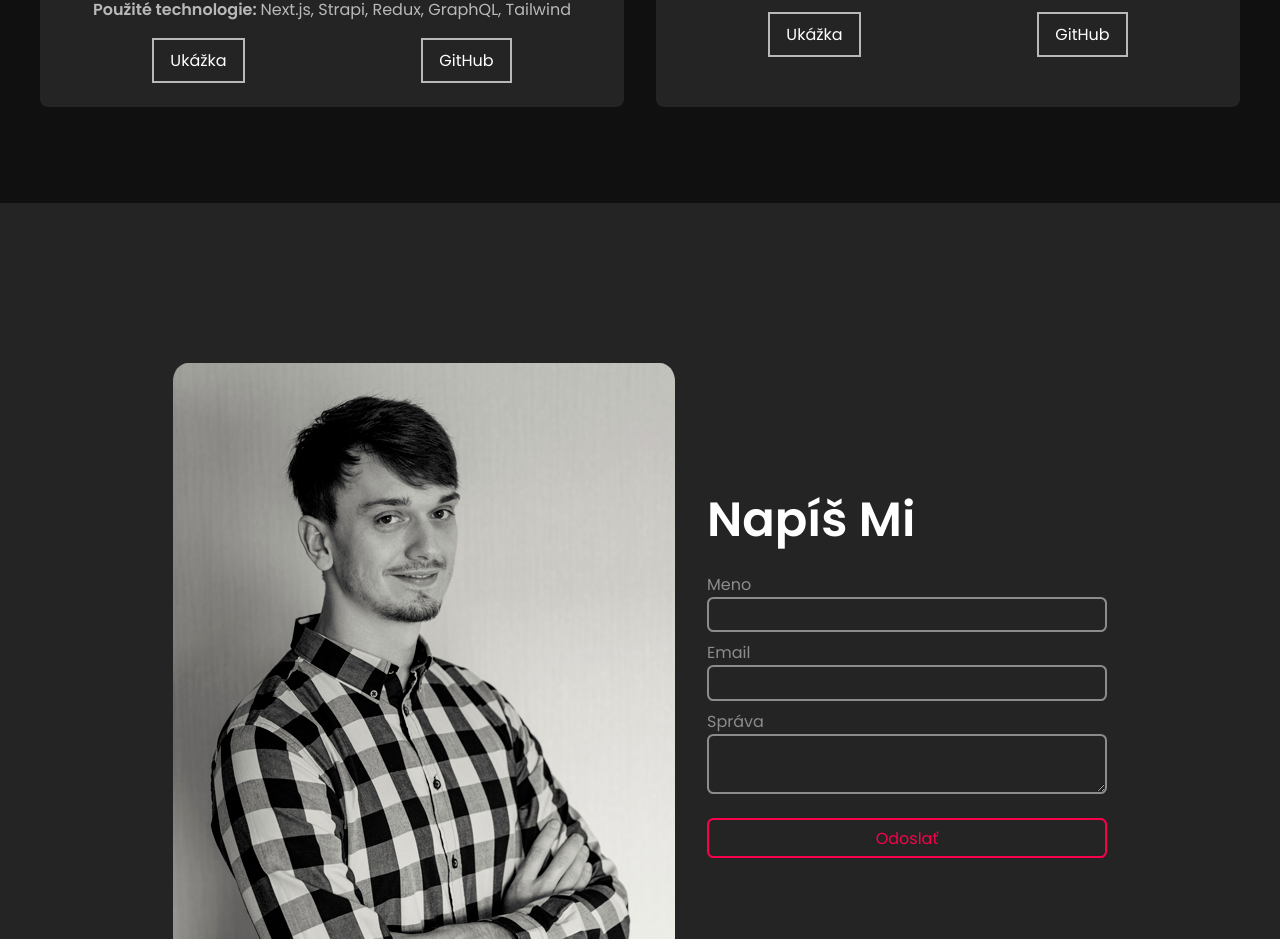
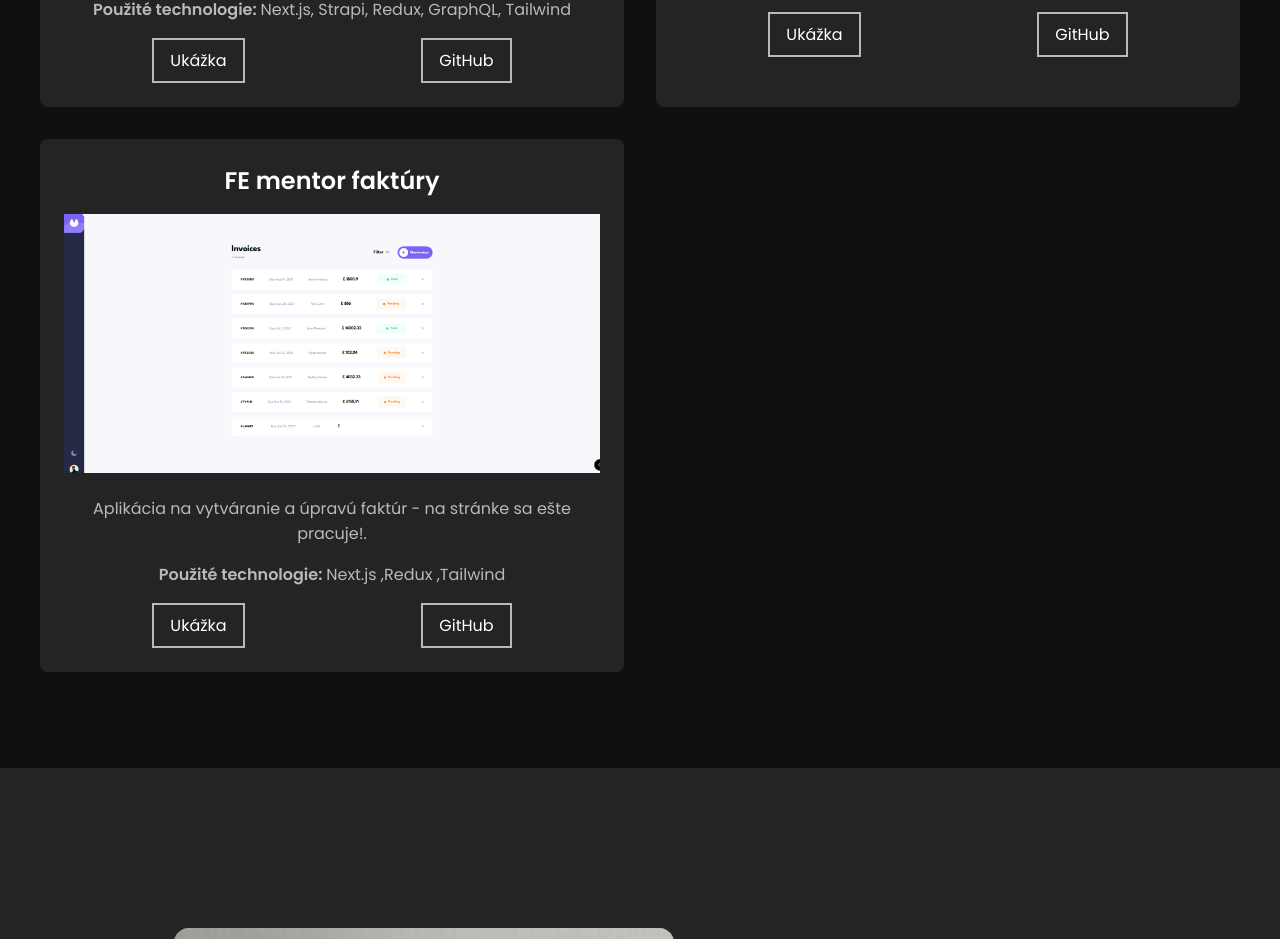
Before and after one commit to Patrik17671/Spilus_Portfolio, a React (Create React App) app: page / in a window 1280 px wide. Shown: the part 3580-4519 px from the top of the page. Built offline with nearby package versions, Linux system fonts and the light colour scheme.

Commit message:
Update project

```diff
--- a/src/pages/Projects.js
+++ b/src/pages/Projects.js
@@ -6,6 +6,7 @@ import ProjectsCard from "../components/ProjectsCard";
 // import gamesApp from "../images/reactApp.jpg";
 import nextEcommerce from "../images/next-ecommerce.jpg";
 import feMentor from "../images/fe-mentor.jpg";
+import invoiceApp from "../images/invoice-app.jpg";
 //Animations
 import {motion} from "framer-motion";
 import {useScroll, fadeAnimation} from "../components/animations";
@@ -35,6 +36,14 @@ const Projects = () => {
                     technology="Next.js, Tailwind"
                     link="https://fe-mentor-countries.vercel.app/"
                     githubLink="https://github.com/Patrik17671/FE-mentor-flags"
+                />
+                <ProjectsCard
+                    nameOfProject="FE mentor faktúry"
+                    imgOfProject={invoiceApp}
+                    description="Aplikácia na vytváranie a úpravú faktúr - na stránke sa ešte pracuje!."
+                    technology="Next.js ,Redux ,Tailwind"
+                    link="https://fe-mentor-invoces.vercel.app/"
+                    githubLink="https://github.com/Patrik17671/FE-mentor-invoce"
                 />
                 {/*<ProjectsCard*/}
                 {/*    nameOfProject="Game Searcher"*/}
```
Also changed, not shown: src/images/invoice-app.jpg (added).
